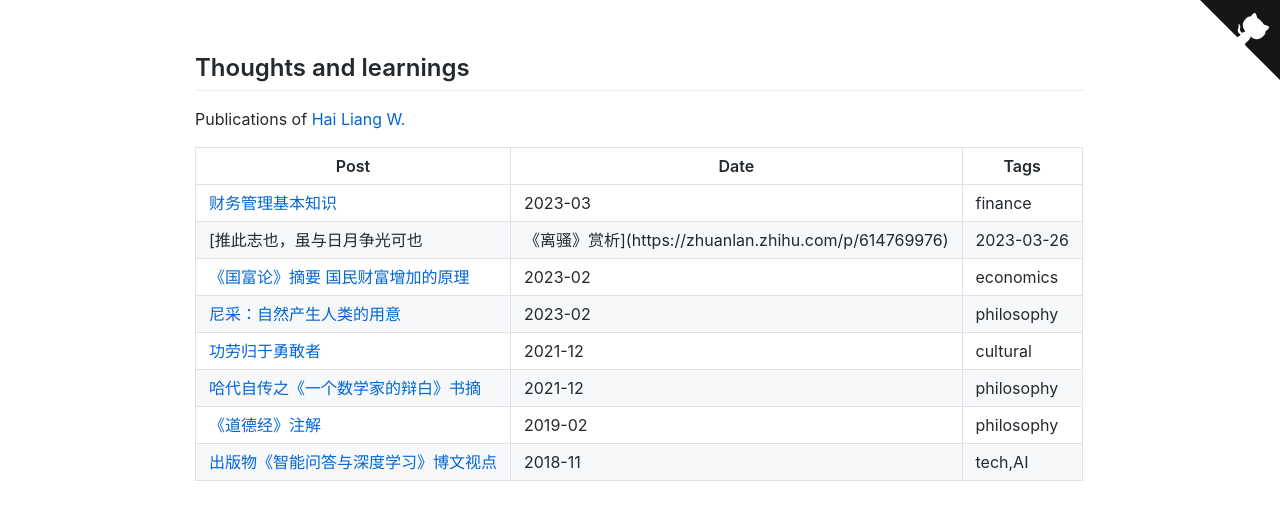
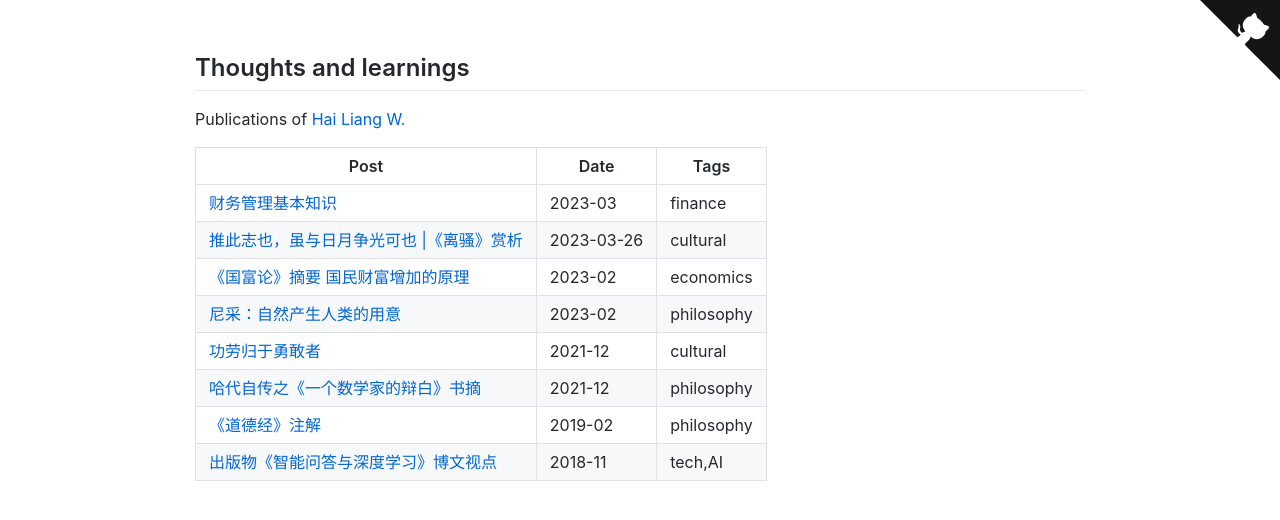
Before and after one commit to hailiang-wang/hailiang-wang, a plain HTML site: page docs/index.html in a window 1280 px wide. Drawn offline with Linux system fonts and the light colour scheme.

Commit message:
Update files

```diff
--- a/docs/index.html
+++ b/docs/index.html
@@ -115,9 +115,9 @@ SOFTWARE.
 <td>finance</td>
 </tr>
 <tr class="even">
-<td>[推此志也，虽与日月争光可也</td>
-<td>《离骚》赏析](https://zhuanlan.zhihu.com/p/614769976)</td>
+<td><a href="https://zhuanlan.zhihu.com/p/614769976">推此志也，虽与日月争光可也 |《离骚》赏析</a></td>
 <td>2023-03-26</td>
+<td>cultural</td>
 </tr>
 <tr class="odd">
 <td><a href="https://zhuanlan.zhihu.com/p/610118842">《国富论》摘要 国民财富增加的原理</a></td>
```
Also changed, not shown: 1 other file.
